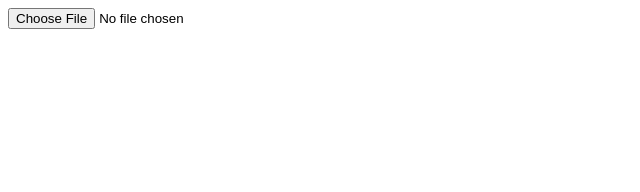
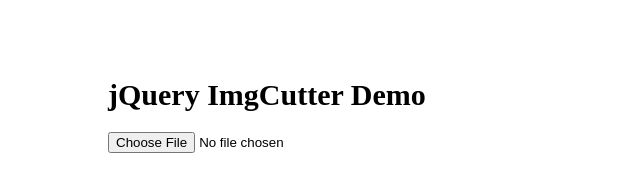
Before and after one commit to vicerwang/jquery.imgcutter, a website: page example/index.html in a window 1280 px wide. Shown: the whole page, without its empty margins (0-640 px from the left). Drawn offline with nearby package versions, Linux system fonts and the light colour scheme; some packages are replaced by stand-ins of ours; a script that the page names is missing.

Commit message:
update demo

```diff
--- a/example/index.html
+++ b/example/index.html
@@ -7,6 +7,13 @@
     <style>
         * {
             outline: none;
+        }
+        body {
+            padding-top: 50px;
+            padding-left: 100px;
+        }
+        h1 {
+            font-size: 30px;
         }
         #cboxContent {
             position: relative;
@@ -69,6 +76,7 @@
     </style>
 </head>
 <body>
+    <h1>jQuery ImgCutter Demo</h1>
     <div id="popup">
         <div id="popupContent"></div>
         <button class="popup-btn" id="popupOk" type="button">确定</button>
```
